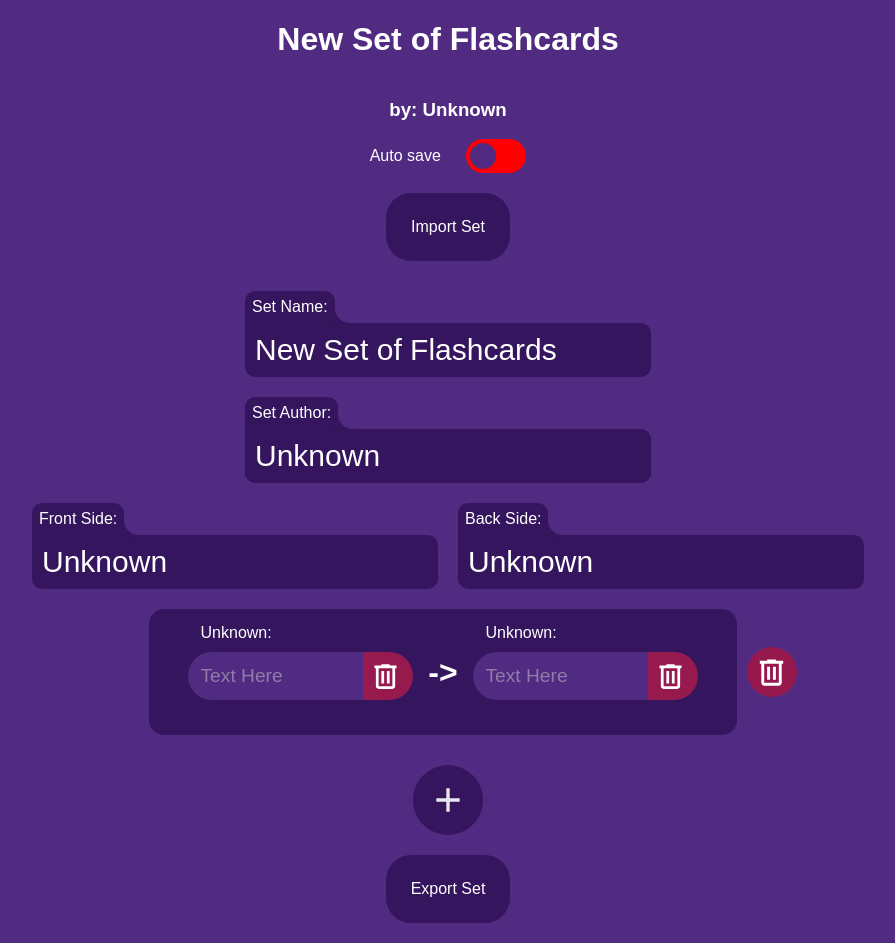
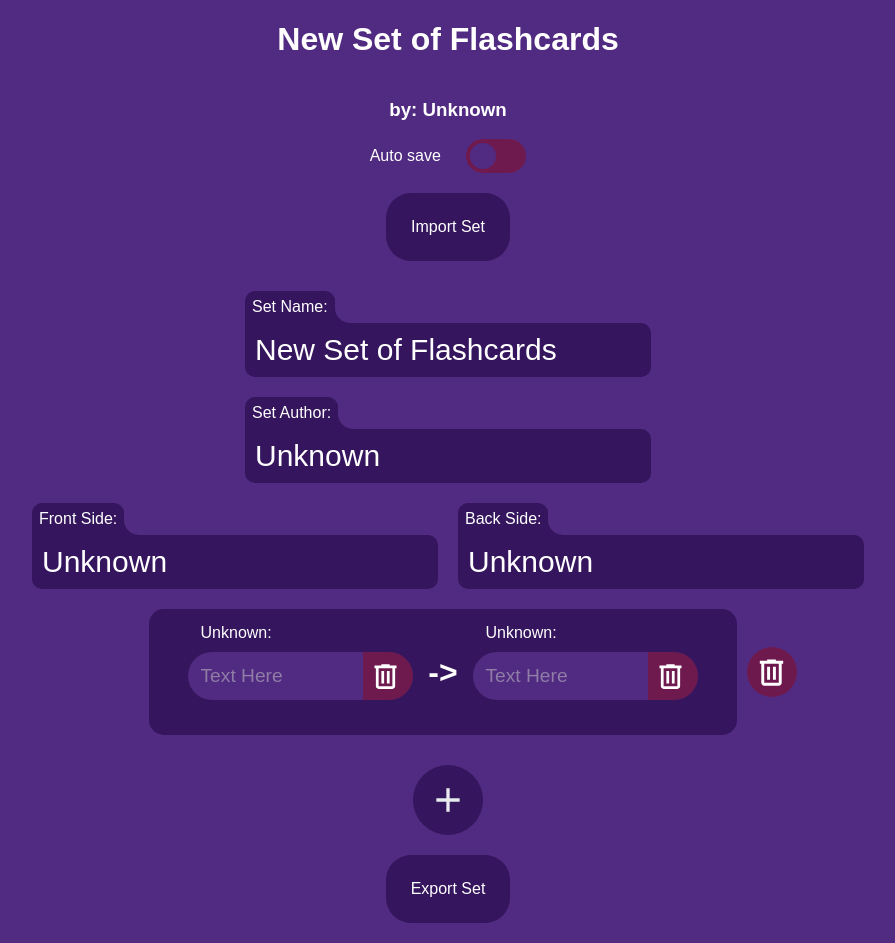
Before and after one commit to Siwek9/la-fiszki-website, a Vue app: page / in a window 1280 px wide. Shown: the whole page, without its empty margins (192-1087 px from the left). Built offline with nearby package versions, Linux system fonts and the light colour scheme; a web font is replaced by a local one; what simple-runtypes would draw is missing.

Commit message:
Adjust red and green colors

```diff
--- a/src/components/AutoSaveButton.vue
+++ b/src/components/AutoSaveButton.vue
@@ -71,7 +71,7 @@
         left: 0;
         right: 0;
         bottom: 0;
-        background-color: #ff0000;
+        background-color: #99000066;
         transition: 0.3s;
     }
 
@@ -88,7 +88,7 @@
     }
 
     input:checked + .slider {
-        background-color: #1f9900;
+        background-color: #1f990098;
     }
 
     input:focus + .slider {
--- a/src/components/FlashcardInput.vue
+++ b/src/components/FlashcardInput.vue
@@ -74,7 +74,7 @@
         background-color: white;
         height: 100%;
         width: min(50px, 10vw);
-        background-color: #fd000066;
+        background-color: #99000066;
         background-image: url(../assets/delete.svg);
         background-repeat: no-repeat;
         background-position: 33% center;
--- a/src/components/NewFlashcard.vue
+++ b/src/components/NewFlashcard.vue
@@ -112,7 +112,7 @@
         background-position: center center;
         background-size: 70%;
         user-select: none;
-        background-color: #fd000066;
+        background-color: #99000066;
         width: 50px;
         height: 50px;
         border-radius: 50%;
```
